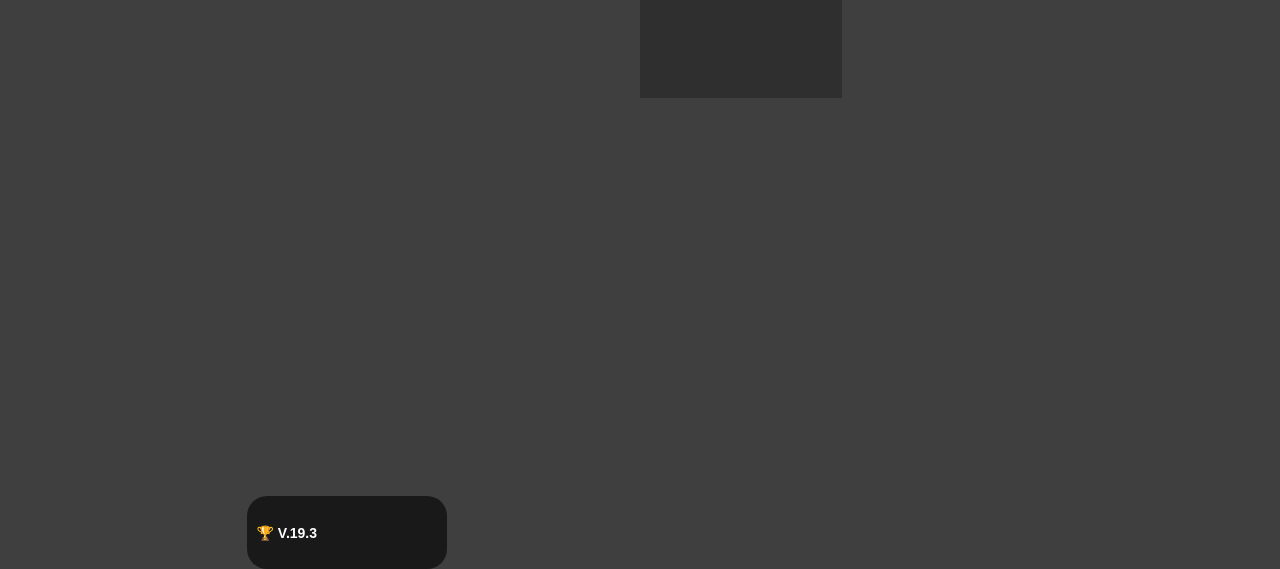
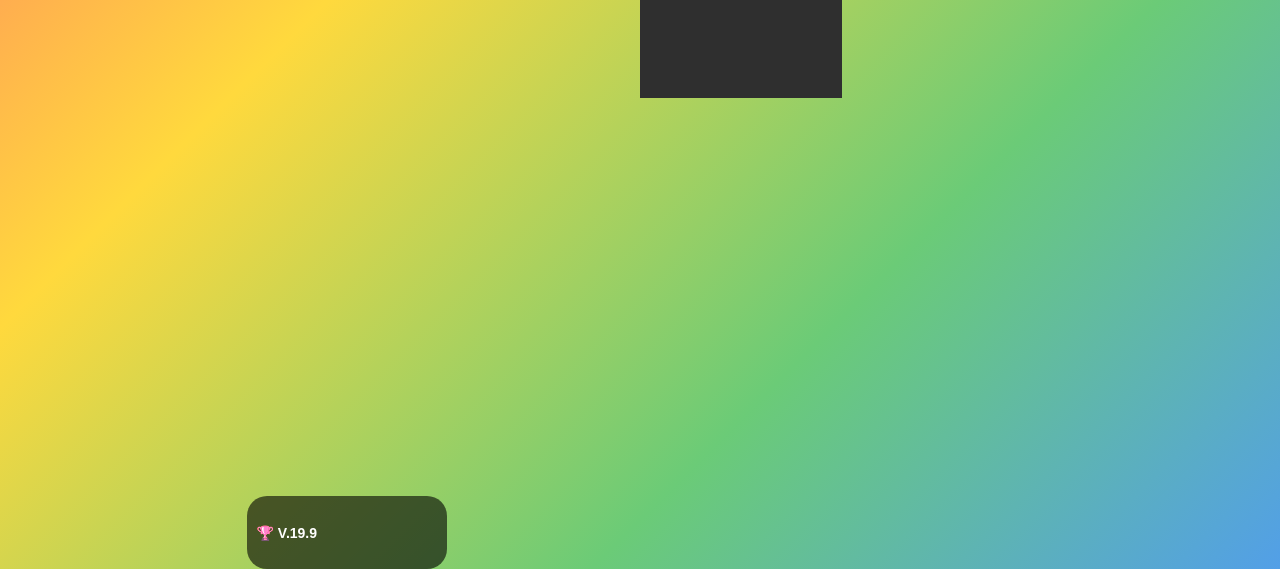
Before and after one commit to Juanlix/Tetris-remaster, a plain HTML site: page Tetris-master/index.html in a window 1280 px wide. Shown: the part 504-1073 px from the top of the page. Drawn offline with Linux system fonts and the light colour scheme.

Commit message:
CAMBIO DE FONDO
cambio en el css  y añadido de vibracion

```diff
--- a/Tetris-master/css/styles.css
+++ b/Tetris-master/css/styles.css
@@ -2,12 +2,27 @@ html,body{
 	height:100%;
 }
 
-body{
-	background: #3f3f3f;
-	margin:0;
-	padding:0;
-	position: relative;
-	font-family: 'American Typewriter','Marker Felt';
+body {
+    min-height: 100vh;
+    margin: 0;
+    padding: 0;
+    position: relative;
+    font-family: 'American Typewriter','Marker Felt';
+    /* Fondo animado arcoíris */
+    background: linear-gradient(135deg,
+        #FF6B6B, #FFD93D, #6BCB77, #4D96FF, #C77DFF, #FF6B6B);
+    background-size: 200% 200%;
+    animation: bgRainbowMove 10s linear infinite, bgHue 18s linear infinite;
+}
+@keyframes bgRainbowMove {
+    0% { background-position: 100% 100%; }
+    50% { background-position: 0% 0%; }
+    100% { background-position: 100% 100%; }
+}
+/* Opcional: rotar los colores */
+@keyframes bgHue {
+    0% { filter: hue-rotate(0deg);}
+    10% { filter: hue-rotate(360deg);}
 }
 
 #tetris{
@@ -144,9 +159,6 @@ body{
 }
 
 
-
-
-
 .invisible{
 	visibility: hidden;
 }
--- a/Tetris-master/index.html
+++ b/Tetris-master/index.html
@@ -39,7 +39,7 @@
          <h5><b>sin Ranking</b></h5>
    </div>
    <div id="version">
-     <h4>🏆 V.19.3</h4>
+     <h4>🏆 V.19.9</h4>
    </div>
     <div id="pwa">
         <button id="installBtn" style="display: none;">📲 Instalar App</button>
@@ -48,8 +48,8 @@
     <div id="gyroDebug" style="position: fixed; bottom: 5px; left: 5px; background: rgba(0,0,0,0.7); color: #fff; padding: 5px 10px; font-size: 12px; border-radius: 5px; display: none;">
     Giroscopio: OFF
     </div>
-
-</body>
+    <div class="bg-animado"></div>
+</div>
 
 <script>
 let deferredPrompt;
--- a/Tetris-master/sw.js
+++ b/Tetris-master/sw.js
@@ -1,5 +1,5 @@
 // 🔹 [PWA] Archivos a cachear
-const CACHE_NAME = "v19.4";
+const CACHE_NAME = "v19.9";
 const urlsToCache = [
   './',
   './dist/tetris.js',
```
Also changed, not shown: Tetris-master/dist/tetris.js.
